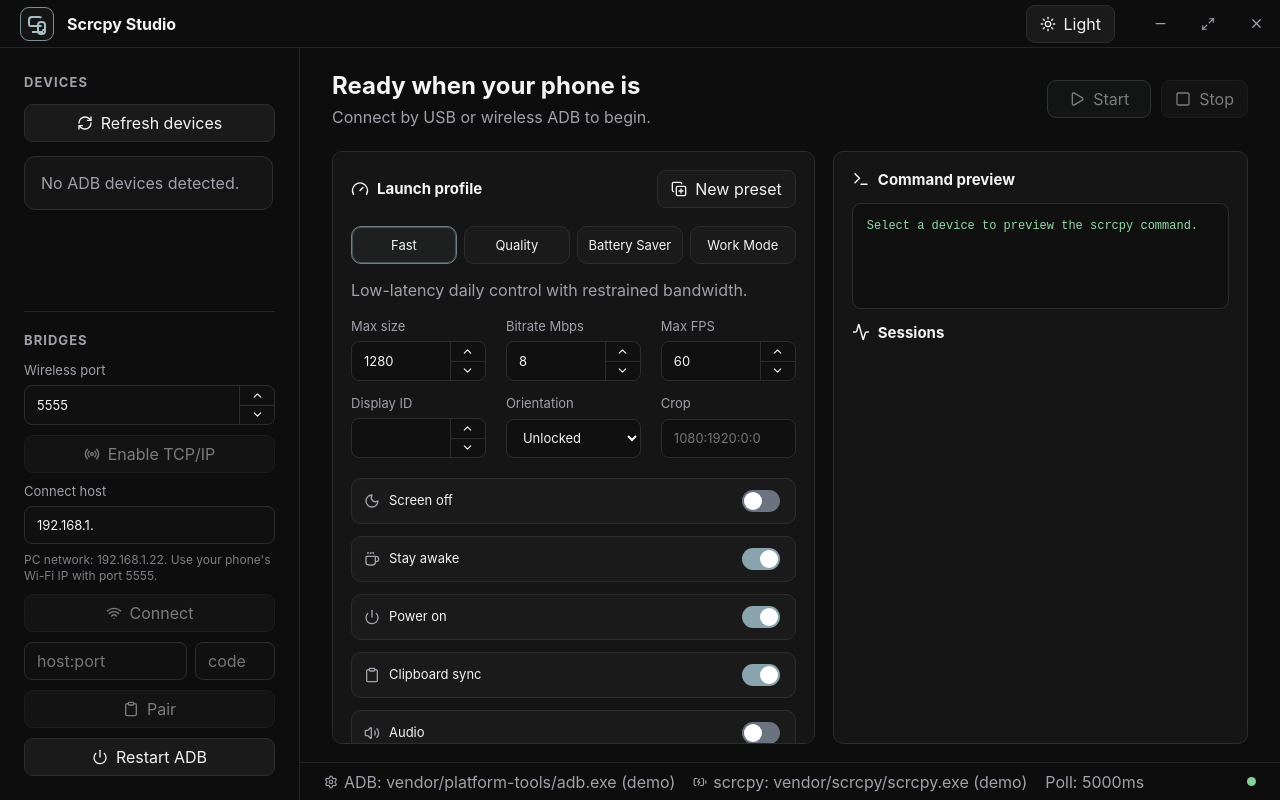
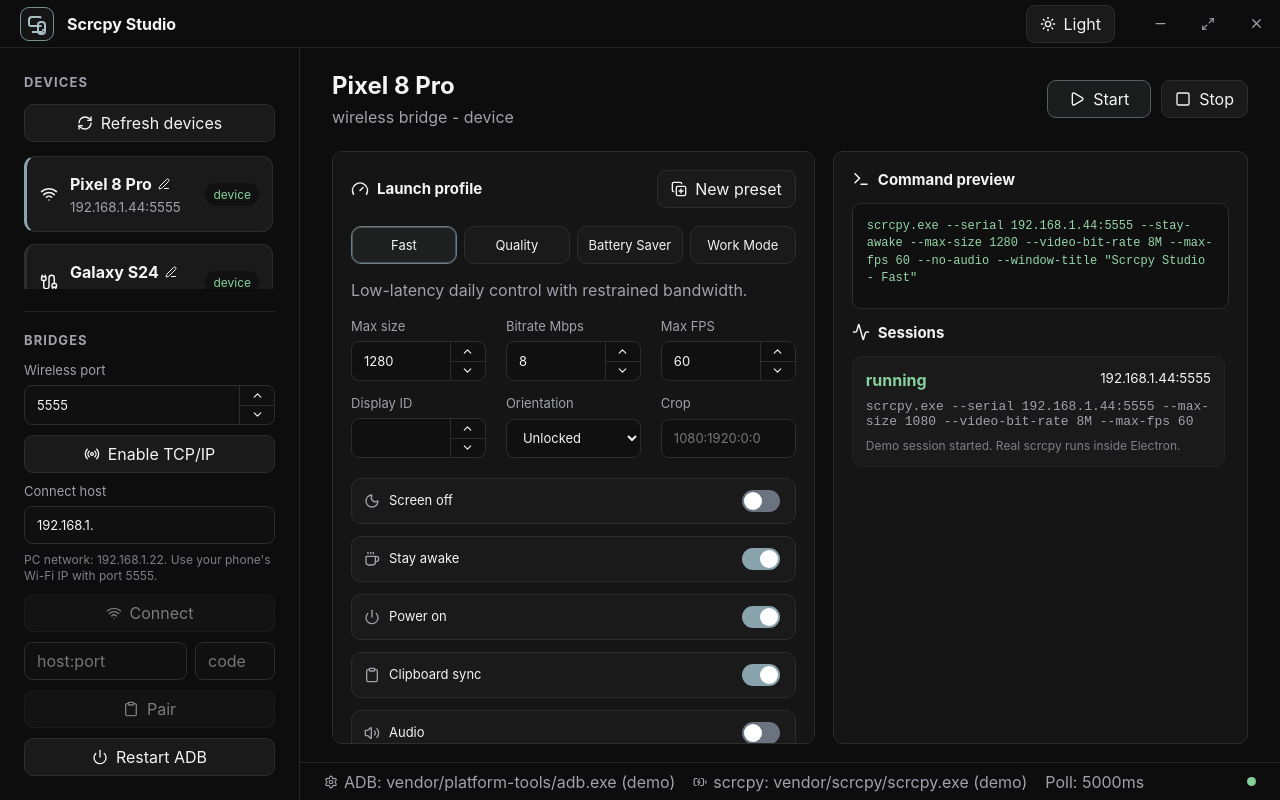
Before and after one commit to Roinur/Scrcpy-studio, a React (Vite) app: page / in a window 1280 px wide. Built offline with nearby package versions, Linux system fonts and the light colour scheme.

Commit message:
Add README screenshots

```diff
--- a/src/renderer/demoBridge.ts
+++ b/src/renderer/demoBridge.ts
@@ -1,10 +1,37 @@
 import { defaultSettings } from '../shared/profiles';
 import type { AppSettings, BridgeApi, CommandPreview, Device, Diagnostics, LaunchProfile, ReverseStreamSettings, Session } from '../shared/types';
 
-const demoDevices: Device[] = [];
+const demoDevices: Device[] = [
+  {
+    serial: '192.168.1.44:5555',
+    state: 'device',
+    transport: 'wireless',
+    model: 'Pixel 8 Pro',
+    product: 'husky'
+  },
+  {
+    serial: 'R5CT90AB12K',
+    state: 'device',
+    transport: 'usb',
+    model: 'Galaxy S24',
+    product: 'e3q'
+  }
+];
 
 let settings: AppSettings = { ...defaultSettings };
-let sessions: Session[] = [];
+let sessions: Session[] = [
+  {
+    id: 'demo-session-fast',
+    deviceSerial: '192.168.1.44:5555',
+    command: 'scrcpy.exe --serial 192.168.1.44:5555 --max-size 1080 --video-bit-rate 8M --max-fps 60',
+    status: 'running',
+    pid: 4242,
+    startedAt: new Date().toISOString(),
+    logs: [
+      { at: new Date().toISOString(), stream: 'system', text: 'Demo session started. Real scrcpy runs inside Electron.' }
+    ]
+  }
+];
 let reverseRunning = false;
 let reversePort = 7420;
 let reverseStream: ReverseStreamSettings = { codec: 'webrtc-h264', fps: 60, quality: 68, maxWidth: 1920, maxHeight: 1080 };
```
Also changed, not shown: 3 other files (tests, documents, lock files or other folders).
